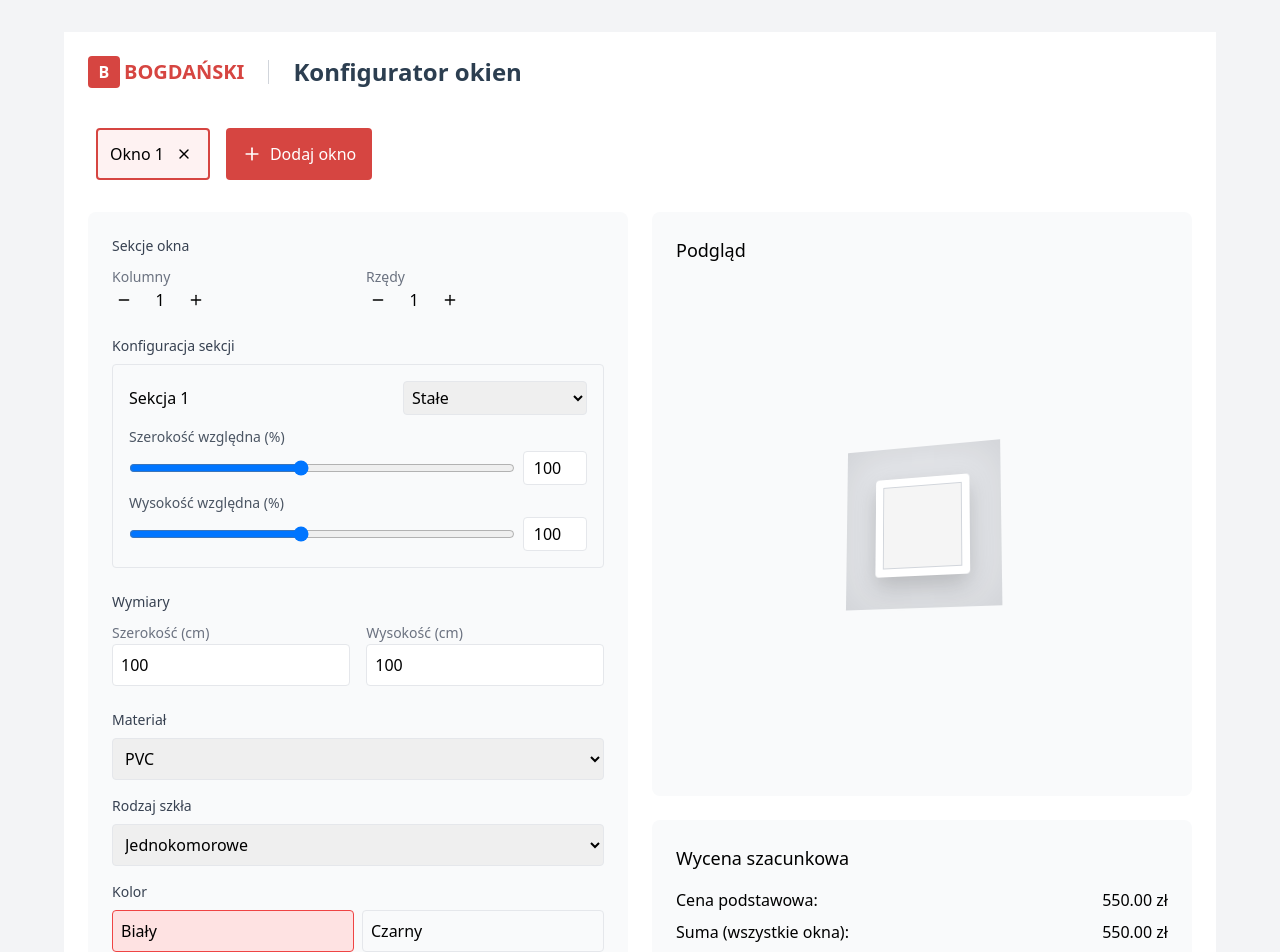
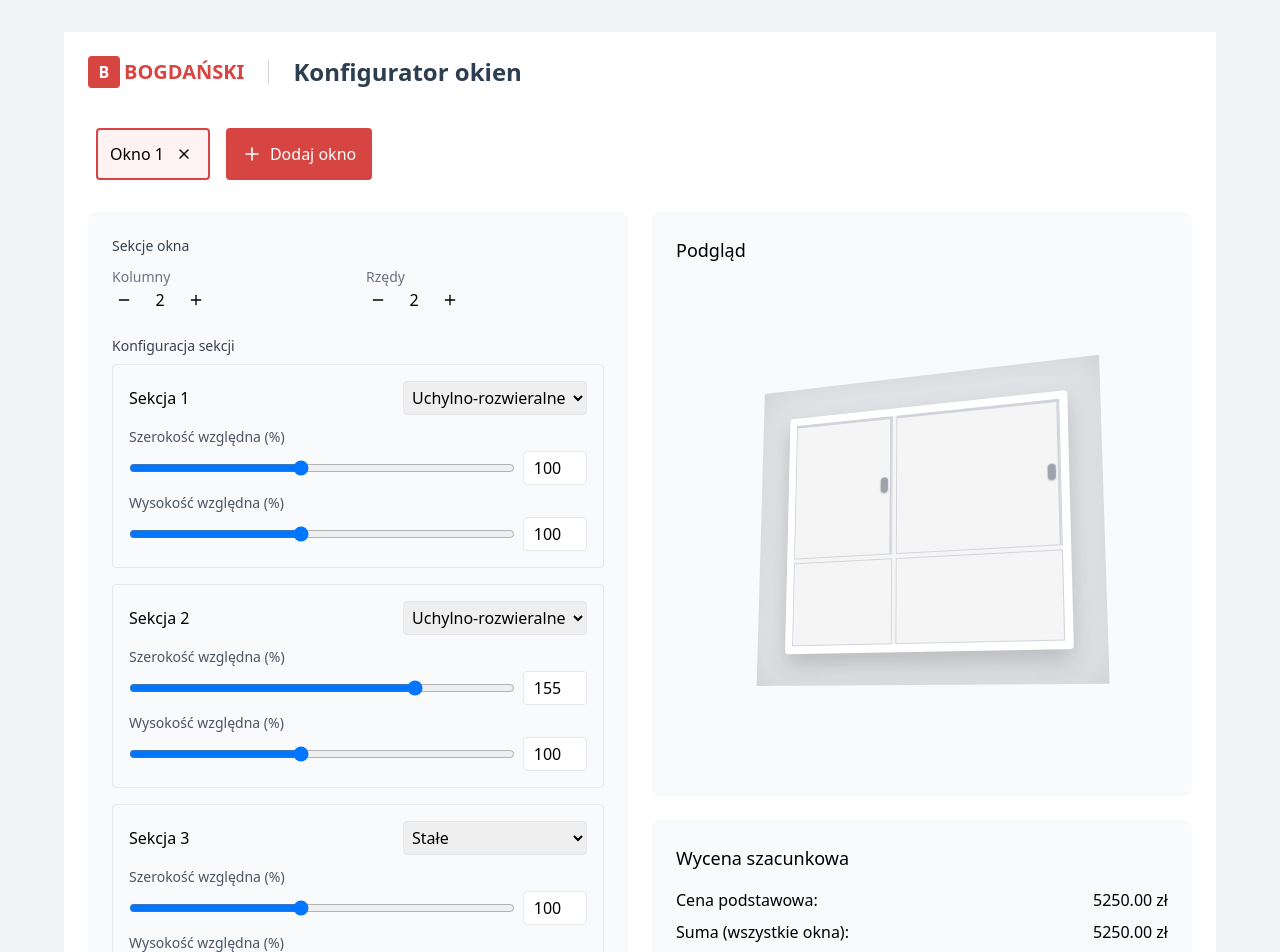
Before and after one commit to KrzysztofKostecki/bogdanski-configurator, a Next.js app: page / in a window 1280 px wide. Shown: the top 952 px of the page. Built offline with nearby package versions, Linux system fonts and the light colour scheme.

Commit message:
Modify default settings

```diff
--- a/components/WindowConfigurator.js
+++ b/components/WindowConfigurator.js
@@ -22,25 +22,30 @@ const installationTypes = [
 ];
 
 const WindowConfigurator = () => {
-  const createSection = () => ({
+  const createSection = (type, width, height) => ({
     id: Date.now(),
-    type: 'Stałe',
+    type: type || 'Stałe',
     isActive: false,
-    width: 100, // Width percentage of the total window width
-    height: 100 // Height percentage of the total window height
+    width: width || 100, // Width percentage of the total window width
+    height: height || 100 // Height percentage of the total window height
   });
 
   function createNewWindow() {
     return {
       id: Date.now(),
-      width: 100,
-      height: 100,
+      width: 300,
+      height: 250,
       material: materials[0],
       glassType: glassTypes[0],
       color: colors[0],
-      columns: 1,
-      rows: 1,
-      sections: [createSection()]
+      columns: 2,
+      rows: 2,
+      sections: [
+        createSection("Uchylno-rozwieralne"),
+        createSection("Uchylno-rozwieralne", 155, 100),
+        createSection("Stałe", 100, 60),
+        createSection()
+      ]
     };
   }
 
```
